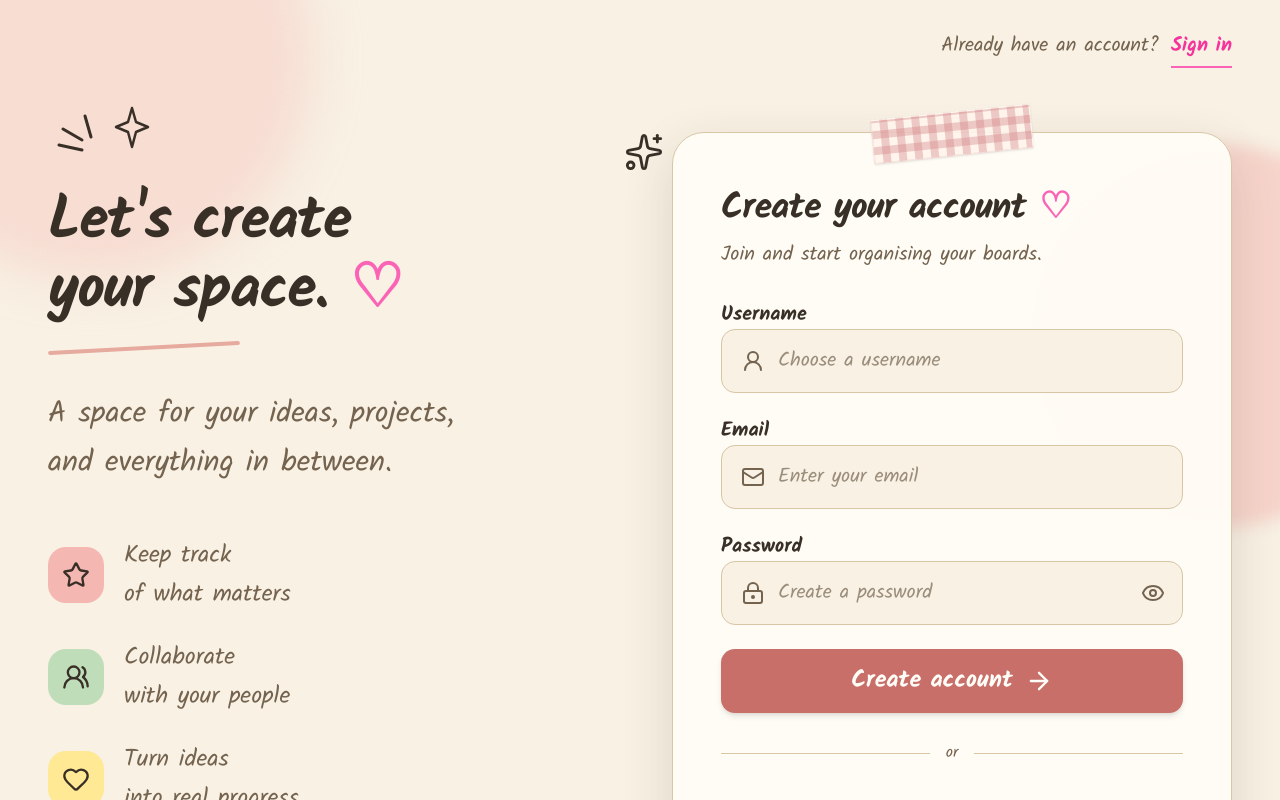
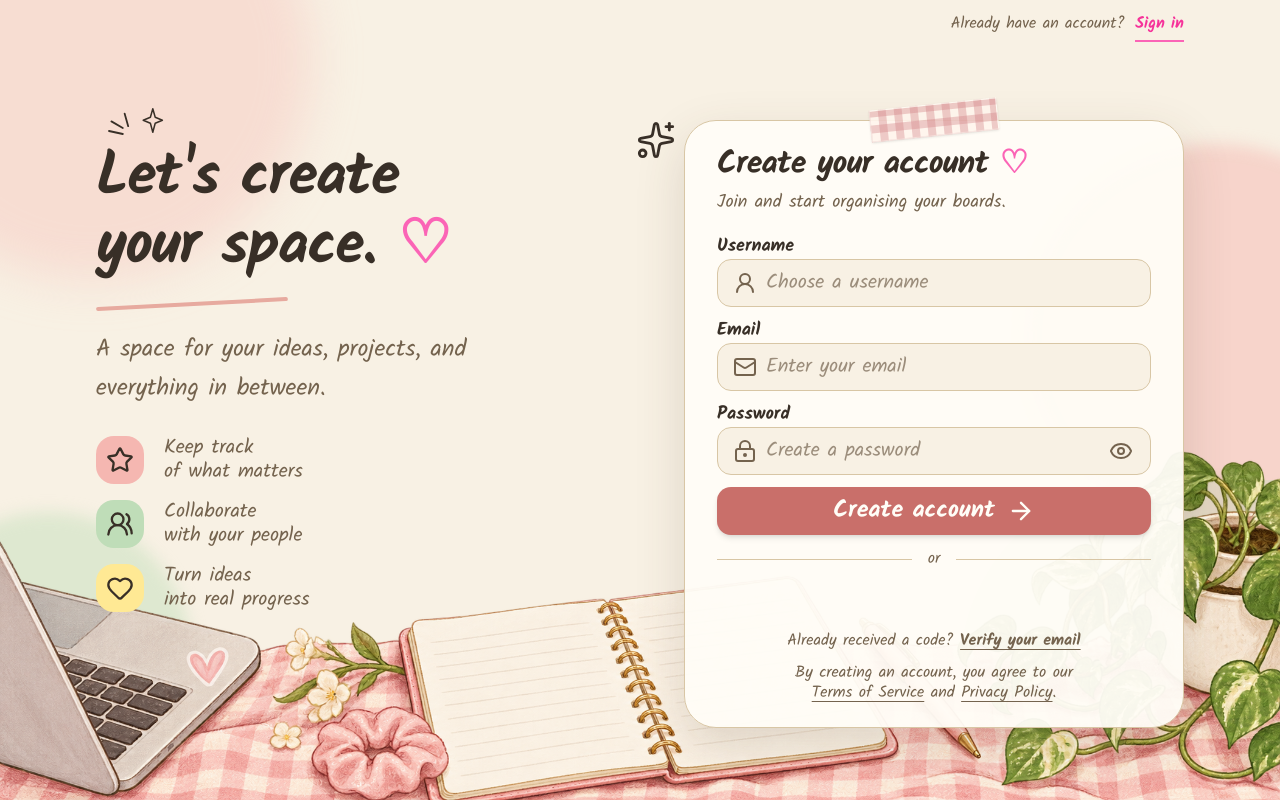
Before and after one commit to Nakshatraa-20/Trello, a React (Vite) app in the folder apps/frontend/: page /signup in a window 1280 px wide. Shown: the top 800 px of the page. Built offline with nearby package versions, Linux system fonts and the light colour scheme; no server answers.

Commit message:
made some design changes

```diff
--- a/apps/frontend/src/components/WorkspacePage.tsx
+++ b/apps/frontend/src/components/WorkspacePage.tsx
@@ -273,8 +273,8 @@ export default function WorkspacePage() {
             >
               <UsersRound className="h-8 w-8 rotate-6" strokeWidth={1.7} />
             </span>
-            <div className="min-w-0 pt-1">
-              <h1 className="break-words text-4xl font-bold leading-tight tracking-tight sm:text-5xl">
+            <div className="min-w-0 pt-3 sm:pt-4">
+              <h1 className="break-words text-2xl font-bold lowercase leading-8 tracking-tight sm:text-3xl sm:leading-9">
                 {membership?.org.name || "My workspace"}
               </h1>
               <p className="mt-3 max-w-xl text-lg leading-relaxed text-ink-muted sm:text-xl">
--- a/apps/frontend/src/components/google-signin-button.tsx
+++ b/apps/frontend/src/components/google-signin-button.tsx
@@ -1,4 +1,4 @@
-import { useState } from "react";
+import { useEffect, useRef, useState } from "react";
 import { useNavigate } from "react-router-dom";
 import { GoogleLogin } from "@react-oauth/google";
 import { authRequest, finishSignIn } from "@/lib/auth";
@@ -16,6 +16,21 @@ export function GoogleSignInButton({
 
   const [busy, setBusy] = useState(false);
   const [error, setError] = useState("");
+  const buttonContainerRef = useRef<HTMLDivElement>(null);
+  const [buttonWidth, setButtonWidth] = useState(240);
+
+  useEffect(() => {
+    const container = buttonContainerRef.current;
+    if (!container) return;
+    const resize = () => {
+      const width = Math.floor(container.getBoundingClientRect().width);
+      if (width > 0) setButtonWidth(Math.min(350, width));
+    };
+    resize();
+    const observer = new ResizeObserver(resize);
+    observer.observe(container);
+    return () => observer.disconnect();
+  }, []);
 
   async function handleGoogleSuccess(response: {
     credential?: string;
@@ -55,7 +70,7 @@ export function GoogleSignInButton({
   }
 
   return (
-    <div className="mt-7 space-y-4">
+    <div className="mt-3 space-y-2">
       <div className="flex items-center gap-4 text-base text-ink-muted">
         <span className="h-px flex-1 bg-paper-border" />
         or
@@ -63,7 +78,8 @@ export function GoogleSignInButton({
       </div>
 
       <div
-        className={`flex justify-center ${
+        ref={buttonContainerRef}
+        className={`mx-auto flex w-full min-w-0 max-w-[350px] justify-center ${
           disabled || busy
             ? "pointer-events-none opacity-60"
             : ""
@@ -78,7 +94,7 @@ export function GoogleSignInButton({
           size="large"
           shape="pill"
           text="continue_with"
-          width="350"
+          width={String(buttonWidth)}
         />
       </div>
 
--- a/apps/frontend/src/components/signup-form.tsx
+++ b/apps/frontend/src/components/signup-form.tsx
@@ -49,13 +49,13 @@ export function SignupForm({ className = "", ...props }: ComponentProps<"div">)
 
   return (
     <div
-      className={`relative min-h-screen overflow-hidden bg-paper font-handwritten text-ink ${className}`}
+      className={`relative min-h-dvh overflow-x-clip bg-paper font-handwritten text-ink ${className}`}
       {...props}
     >
       <div aria-hidden="true" className="pointer-events-none absolute -left-32 -top-40 h-[440px] w-[440px] rounded-full bg-sticky-pink/35 blur-xl" />
-      <div aria-hidden="true" className="absolute -right-32 top-36 h-96 w-96 rounded-full bg-sticky-pink/50 blur-sm" />
-      <div aria-hidden="true" className="absolute -left-24 bottom-0 h-72 w-72 rounded-full bg-sticky-green/45 blur-sm" />
-      <div aria-hidden="true" className="absolute bottom-0 right-0 h-80 w-80 rounded-tl-[12rem] bg-sticky-green/35" />
+      <div aria-hidden="true" className="pointer-events-none absolute -right-32 top-36 h-96 w-96 rounded-full bg-sticky-pink/50 blur-sm" />
+      <div aria-hidden="true" className="pointer-events-none absolute -left-24 bottom-0 h-72 w-72 rounded-full bg-sticky-green/45 blur-sm" />
+      <div aria-hidden="true" className="pointer-events-none absolute bottom-0 right-0 h-80 w-80 rounded-tl-[12rem] bg-sticky-green/35" />
       <img
         aria-hidden="true"
         src={signupDeskScene}
@@ -63,8 +63,8 @@ export function SignupForm({ className = "", ...props }: ComponentProps<"div">)
         className="pointer-events-none absolute bottom-0 left-0 z-0 hidden w-full min-w-[900px] lg:block"
       />
 
-      <header className="relative z-10 mx-auto flex max-w-7xl items-center justify-end px-6 py-8 lg:px-12">
-        <p className="text-base text-ink-muted sm:text-xl">
+      <header className="relative z-10 mx-auto flex min-h-12 max-w-6xl items-center justify-end px-4 py-3 sm:px-6 lg:px-8">
+        <p className="text-base leading-6 text-ink-muted">
           Already have an account?{" "}
           <Link to="/login" className="ml-1 border-b-2 border-pink-400 pb-1 font-bold text-pink-500">
             Sign in
@@ -72,9 +72,9 @@ export function SignupForm({ className = "", ...props }: ComponentProps<"div">)
         </p>
       </header>
 
-      <main className="relative z-10 mx-auto grid max-w-7xl gap-10 px-6 pb-16 pt-8 lg:grid-cols-[minmax(0,1fr)_minmax(0,560px)] lg:items-start lg:gap-10 lg:px-12 lg:pb-56 lg:pt-10">
-        <section className="relative hidden flex-col lg:flex lg:pt-14">
-          <svg aria-hidden="true" className="absolute left-0 -top-8 h-20 w-28 text-ink" viewBox="0 0 112 80" fill="none">
+      <main className="relative z-10 mx-auto grid min-h-[calc(100dvh-3rem)] max-w-6xl content-center gap-8 px-4 py-6 sm:px-6 lg:grid-cols-[minmax(0,1fr)_minmax(0,500px)] lg:items-start lg:gap-12 lg:px-8">
+        <section className="relative hidden flex-col lg:flex lg:pt-6">
+          <svg aria-hidden="true" className="absolute left-0 -top-4 h-12 w-20 text-ink" viewBox="0 0 112 80" fill="none">
             <path d="M11 45L34 50M15 29L34 40M37 16L43 37" stroke="currentColor" strokeWidth="3" strokeLinecap="round" />
             <path d="M84 8L88 22L100 27L88 32L84 47L80 32L68 27L80 22L84 8Z" stroke="currentColor" strokeWidth="2.5" strokeLinejoin="round" />
           </svg>
@@ -82,63 +82,63 @@ export function SignupForm({ className = "", ...props }: ComponentProps<"div">)
             Let&apos;s create<br />your space. <span className="text-pink-400">♡</span>
           </h1>
           <div className="mt-5 h-1 w-48 -rotate-3 rounded-full bg-[#e7aa9f]" />
-          <p className="mt-10 max-w-md text-3xl leading-relaxed text-ink-muted">
+          <p className="mt-6 max-w-md text-2xl leading-relaxed text-ink-muted">
             A space for your ideas, projects, and everything in between.
           </p>
 
-          <div className="mt-12 space-y-6 text-2xl leading-relaxed text-ink-muted">
+          <div className="mt-7 space-y-4 text-xl leading-6 text-ink-muted">
             <div className="flex items-center gap-5">
-              <span className="grid h-14 w-14 place-items-center rounded-2xl bg-sticky-pink text-ink"><Star className="h-7 w-7" /></span>
+              <span className="grid h-12 w-12 shrink-0 place-items-center rounded-2xl bg-sticky-pink text-ink"><Star className="h-7 w-7" /></span>
               <span>Keep track<br />of what matters</span>
             </div>
             <div className="flex items-center gap-5">
-              <span className="grid h-14 w-14 place-items-center rounded-2xl bg-sticky-green text-ink"><UsersRound className="h-7 w-7" /></span>
+              <span className="grid h-12 w-12 shrink-0 place-items-center rounded-2xl bg-sticky-green text-ink"><UsersRound className="h-7 w-7" /></span>
               <span>Collaborate<br />with your people</span>
             </div>
             <div className="flex items-center gap-5">
-              <span className="grid h-14 w-14 place-items-center rounded-2xl bg-sticky-yellow text-ink"><Heart className="h-7 w-7" /></span>
+              <span className="grid h-12 w-12 shrink-0 place-items-center rounded-2xl bg-sticky-yellow text-ink"><Heart className="h-7 w-7" /></span>
               <span>Turn ideas<br />into real progress</span>
             </div>
           </div>
         </section>
 
-        <section className="relative mx-auto w-full max-w-[560px] lg:justify-self-end">
-          <div aria-hidden="true" className="absolute -top-5 left-1/2 z-20 h-11 w-40 -translate-x-1/2 -rotate-6 border border-paper-card/60 opacity-90 shadow-sm" style={{ backgroundColor: "#fff5ed", backgroundImage: "repeating-linear-gradient(0deg, transparent 0 8px, rgba(207,119,124,.38) 8px 16px), repeating-linear-gradient(90deg, transparent 0 8px, rgba(207,119,124,.38) 8px 16px)" }} />
+        <section className="relative mx-auto w-full max-w-[500px] lg:justify-self-end">
+          <div aria-hidden="true" className="absolute -top-4 left-1/2 z-20 h-8 w-32 -translate-x-1/2 -rotate-6 border border-paper-card/60 opacity-90 shadow-sm" style={{ backgroundColor: "#fff5ed", backgroundImage: "repeating-linear-gradient(0deg, transparent 0 8px, rgba(207,119,124,.38) 8px 16px), repeating-linear-gradient(90deg, transparent 0 8px, rgba(207,119,124,.38) 8px 16px)" }} />
           <div aria-hidden="true" className="absolute -left-12 top-0 hidden h-12 w-10 text-ink lg:block">
             <Sparkles className="h-10 w-10" strokeWidth={1.7} />
           </div>
 
-          <div className="rounded-[2rem] border border-paper-border bg-paper-card/95 px-7 py-12 shadow-[0_18px_50px_rgba(83,65,45,0.16)] sm:px-12 sm:py-14">
-            <div className="mb-8">
-              <h2 className="font-handwritten text-4xl font-bold tracking-tight">
+          <div className="rounded-[2rem] border border-paper-border bg-paper-card/95 px-5 py-6 shadow-[0_18px_50px_rgba(83,65,45,0.16)] sm:px-8">
+            <div className="mb-5">
+              <h2 className="font-handwritten text-3xl font-bold leading-tight tracking-tight sm:text-[2rem]">
                 Create your account <span className="text-pink-400">♡</span>
               </h2>
-              <p className="mt-3 text-xl text-ink-muted">Join and start organising your boards.</p>
+              <p className="mt-1.5 text-lg leading-6 text-ink-muted">Join and start organising your boards.</p>
             </div>
 
             <form onSubmit={handleSubmit} aria-busy={busy}>
-              <fieldset disabled={busy} className="space-y-6">
-              <label className="block space-y-2 text-xl font-bold">
+              <fieldset disabled={busy} className="space-y-3">
+              <label className="block space-y-1 text-lg font-bold leading-6">
                 <span>Username</span>
                 <span className="relative block">
-                  <UserRound className="pointer-events-none absolute left-5 top-1/2 h-6 w-6 -translate-y-1/2 text-ink-muted" />
-                  <Input ref={usernameRef} id="username" name="username" autoComplete="username" minLength={3} type="text" placeholder="Choose a username" required className="h-16 rounded-xl border-paper-border bg-paper px-14 font-handwritten text-xl font-normal text-ink placeholder:text-ink-muted/70 md:text-xl focus-visible:border-pink-400 focus-visible:ring-pink-300/35" />
+                  <UserRound className="pointer-events-none absolute left-4 top-1/2 h-6 w-6 -translate-y-1/2 text-ink-muted" />
+                  <Input ref={usernameRef} id="username" name="username" autoComplete="username" minLength={3} type="text" placeholder="Choose a username" required className="h-12 rounded-xl border-paper-border bg-paper pl-12 pr-4 font-handwritten text-xl font-normal text-ink placeholder:text-ink-muted/70 md:text-xl focus-visible:border-pink-400 focus-visible:ring-pink-300/35" />
                 </span>
               </label>
 
-              <label className="block space-y-2 text-xl font-bold">
+              <label className="block space-y-1 text-lg font-bold leading-6">
                 <span>Email</span>
                 <span className="relative block">
-                  <Mail className="pointer-events-none absolute left-5 top-1/2 h-6 w-6 -translate-y-1/2 text-ink-muted" />
-                  <Input ref={emailRef} id="email" name="email" autoComplete="email" type="email" placeholder="Enter your email" required className="h-16 rounded-xl border-paper-border bg-paper px-14 font-handwritten text-xl font-normal text-ink placeholder:text-ink-muted/70 md:text-xl focus-visible:border-pink-400 focus-visible:ring-pink-300/35" />
+                  <Mail className="pointer-events-none absolute left-4 top-1/2 h-6 w-6 -translate-y-1/2 text-ink-muted" />
+                  <Input ref={emailRef} id="email" name="email" autoComplete="email" type="email" placeholder="Enter your email" required className="h-12 rounded-xl border-paper-border bg-paper pl-12 pr-4 font-handwritten text-xl font-normal text-ink placeholder:text-ink-muted/70 md:text-xl focus-visible:border-pink-400 focus-visible:ring-pink-300/35" />
                 </span>
               </label>
 
-              <label className="block space-y-2 text-xl font-bold">
+              <label className="block space-y-1 text-lg font-bold leading-6">
                 <span>Password</span>
                 <span className="relative block">
-                  <LockKeyhole className="pointer-events-none absolute left-5 top-1/2 h-6 w-6 -translate-y-1/2 text-ink-muted" />
-                  <Input ref={passwordRef} id="password" name="password" minLength={6} autoComplete="new-password" type={showPassword ? "text" : "password"} placeholder="Create a password" required className="h-16 rounded-xl border-paper-border bg-paper px-14 pr-14 font-handwritten text-xl font-normal text-ink placeholder:text-ink-muted/70 md:text-xl focus-visible:border-pink-400 focus-visible:ring-pink-300/35" />
+                  <LockKeyhole className="pointer-events-none absolute left-4 top-1/2 h-6 w-6 -translate-y-1/2 text-ink-muted" />
+                  <Input ref={passwordRef} id="password" name="password" minLength={6} autoComplete="new-password" type={showPassword ? "text" : "password"} placeholder="Create a password" required className="h-12 rounded-xl border-paper-border bg-paper pl-12 pr-14 font-handwritten text-xl font-normal text-ink placeholder:text-ink-muted/70 md:text-xl focus-visible:border-pink-400 focus-visible:ring-pink-300/35" />
                   <button type="button" onClick={() => setShowPassword((value) => !value)} aria-label={showPassword ? "Hide password" : "Show password"} aria-pressed={showPassword} className="absolute right-2 top-1/2 flex h-11 w-11 -translate-y-1/2 items-center justify-center rounded-lg text-ink-muted focus-visible:outline-2 focus-visible:outline-[#c96f6a]">
                     {showPassword ? <EyeOff aria-hidden="true" className="h-6 w-6" /> : <Eye aria-hidden="true" className="h-6 w-6" />}
                   </button>
@@ -147,17 +147,17 @@ export function SignupForm({ className = "", ...props }: ComponentProps<"div">)
 
               {error && <p role="alert" className="rounded-lg bg-sticky-pink/45 px-4 py-3 text-center text-base text-ink">{error}</p>}
 
-              <button type="submit" className="flex h-16 w-full items-center justify-center gap-3 rounded-xl bg-[#c96f6a] text-2xl font-bold text-paper-card shadow-md transition hover:-translate-y-0.5 hover:bg-[#b85c5e] disabled:cursor-wait disabled:opacity-70">
+              <button type="submit" className="flex h-12 w-full items-center justify-center gap-3 rounded-xl bg-[#c96f6a] text-2xl font-bold text-paper-card shadow-md transition hover:-translate-y-0.5 hover:bg-[#b85c5e] disabled:cursor-wait disabled:opacity-70">
                 {isSubmitting ? "Creating account…" : "Create account"} {!isSubmitting && <ArrowRight className="h-7 w-7" />}
               </button>
               </fieldset>
             </form>
             <GoogleSignInButton disabled={isSubmitting} onBusyChange={setGoogleBusy} />
-            <p className="mt-5 text-center text-base text-ink-muted">
+            <p className="mt-3 text-center text-base leading-5 text-ink-muted">
               Already received a code? <Link to="/verify-email" className="font-bold underline underline-offset-4">Verify your email</Link>
             </p>
 
-            <p className="mt-8 text-center text-lg leading-relaxed text-ink-muted">
+            <p className="mt-3 text-center text-base leading-5 text-ink-muted">
               By creating an account, you agree to our<br className="hidden sm:block" />{" "}
               <a href="#" className="underline decoration-ink-muted underline-offset-4">Terms of Service</a>{" "}
               and <a href="#" className="underline decoration-ink-muted underline-offset-4">Privacy Policy</a>.
```
Also changed, not shown: apps/frontend/src/components/login-form.tsx (+23 -23 lines).
